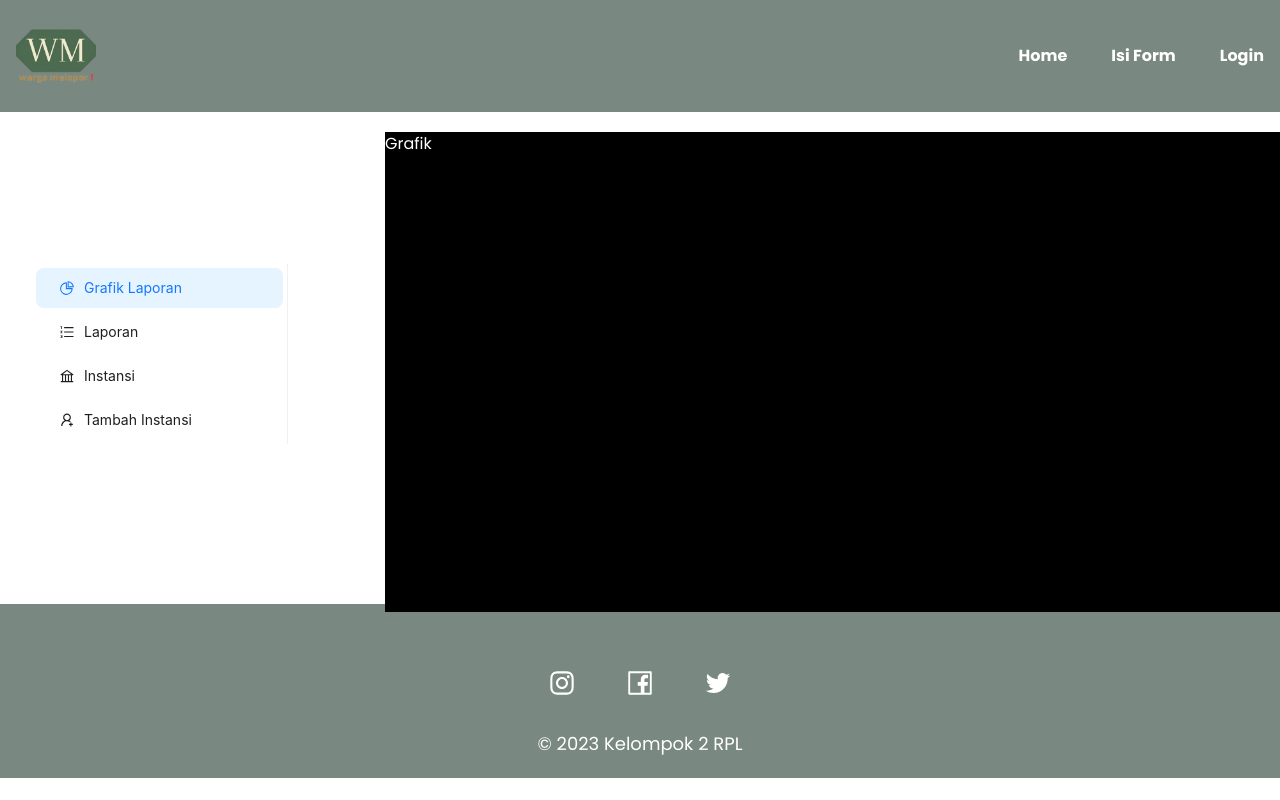
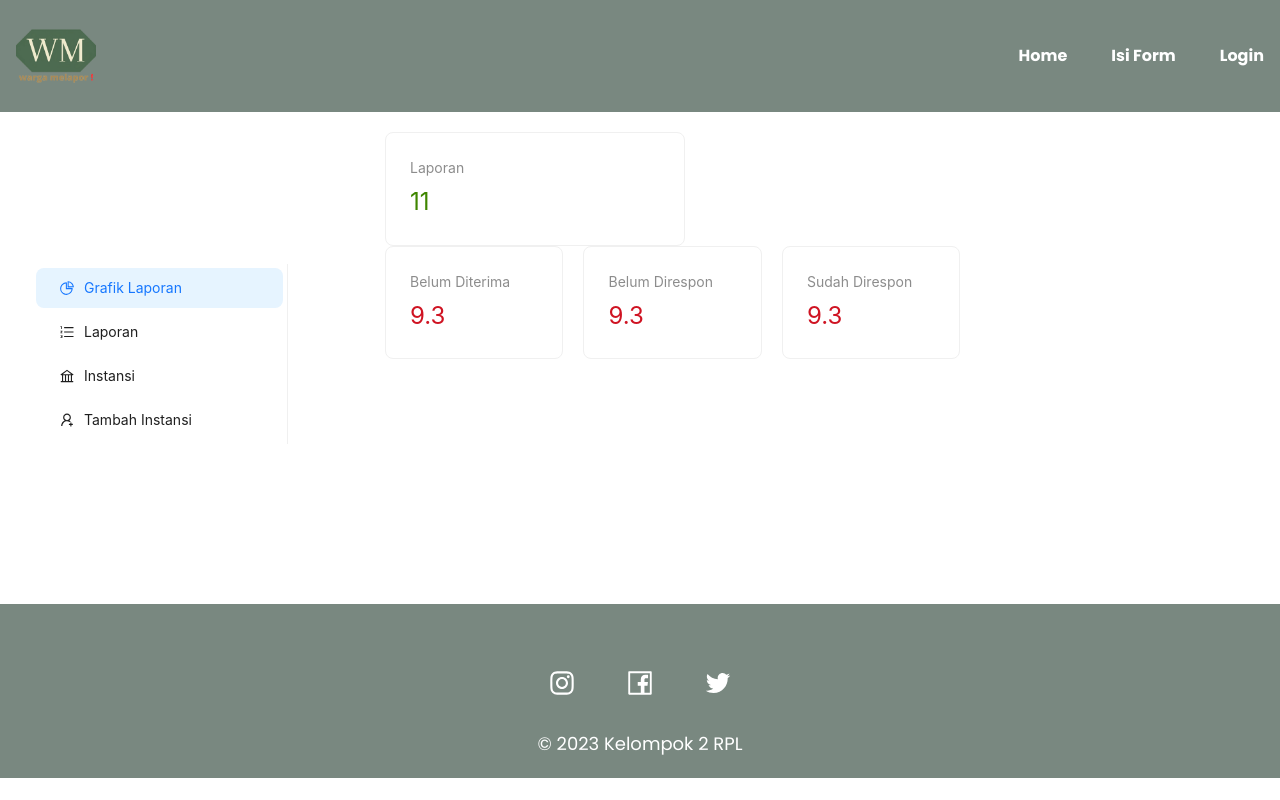
Before and after one commit to muhammadfauzanis/Tubes-RPL, a React (Create React App) app: page /dashboard in a window 1280 px wide. Shown: the top 800 px of the page. Built offline with nearby package versions, Linux system fonts and the light colour scheme.

Commit message:
add grafik, tabel laporan, tabel instansi

```diff
--- /dev/null
+++ b/src/Components/Grafik.jsx
@@ -0,0 +1,56 @@
+import { ArrowDownOutlined, ArrowUpOutlined } from '@ant-design/icons';
+import { Card, Col, Row, Statistic } from 'antd';
+const Grafik = () => (
+    <>
+        <Row gutter={16} >
+            <Col span={8}>
+            <Card bordered={true}>
+                <Statistic
+                title="Laporan"
+                value={11}
+                valueStyle={{
+                    color: '#3f8600',
+                }}
+                />
+            </Card>
+            </Col>
+        </Row>
+        <Row gutter={20}>
+        <Col span={5}>
+            <Card bordered={true}>
+                <Statistic
+                title="Belum Diterima"
+                value={9.3}
+                valueStyle={{
+                    color: '#cf1322',
+                }}
+                />
+            </Card>
+            </Col>
+            <Col span={5}>
+            <Card bordered={true}>
+                <Statistic
+                title="Belum Direspon"
+                value={9.3}
+                valueStyle={{
+                    color: '#cf1322',
+                }}
+                />
+            </Card>
+            </Col>
+            <Col span={5}>
+            <Card bordered={true}>
+                <Statistic
+                title="Sudah Direspon"
+                value={9.3}
+                valueStyle={{
+                    color: '#cf1322',
+                }}
+                />
+            </Card>
+            </Col>
+        </Row>
+    </>
+
+);
+export default Grafik;
--- a/src/Components/ModalAddInstansi.jsx
+++ b/src/Components/ModalAddInstansi.jsx
@@ -1,7 +1,9 @@
 import { Button, Form, Modal, Input } from 'antd';
+import Title from 'antd/es/skeleton/Title';
 import axios from 'axios';
 import { useState } from 'react';
 import { BsPlusCircle } from 'react-icons/bs';
+import Swal from 'sweetalert2';
 
   function ModalAddInstansi(props) {
 
@@ -19,12 +21,33 @@ import { BsPlusCircle } from 'react-icons/bs';
 
     const onFinish = (values) => {
         console.log(values)
-        // axios.post(``, addRespon)
-        // .then(res => {
-
-        //     window.location.reload(false)
-        // })
-        // .catch(err => console.log(err))
+        axios.post(`https://expressjs-server-production-da81.up.railway.app/instansi`, values)
+        .then(res => {
+            Swal.fire({
+                icon: "success",
+                title: "Tambah Instansi Berhasil",
+                background: "#61876E",
+                color: "#fff",
+                iconColor: "#A6BB8D",
+                confirmButtonColor: "#A6BB8D",
+                time: 2000,
+              });
+              setTimeout(() => {
+                window.location.reload(false)
+              }, 2000)
+        })
+        .catch(err => {
+            Swal.fire({
+                icon: "warning",
+                title: "Tambah Instansi Gagal!",
+                text: "Mohon lengkapi data anda",
+                background: "#61876E",
+                color: "#fff",
+                iconColor: "#A6BB8D",
+                confirmButtonColor: "#A6BB8D",
+                time: 2000,
+              });
+        })
     };
 
     const onFinishFailed = (errorInfo) => {
@@ -33,7 +56,7 @@ import { BsPlusCircle } from 'react-icons/bs';
 
     return (
         <>
-            <Button type="primary" onClick={showModal} icon={<BsPlusCircle />} >Tambah Instansi</Button>
+            <p onClick={showModal}> Tambah Instansi</p>
 
             <Modal title="Tambah Instansi" open={isModalOpen} onCancel={handleCancel} footer={null} >
                 <Form
--- a/src/Components/Sidebar.jsx
+++ b/src/Components/Sidebar.jsx
@@ -2,6 +2,8 @@ import {PieChartOutlined, OrderedListOutlined, BankOutlined, UserAddOutlined } f
 import {Menu } from 'antd';
 import { useEffect, useState } from 'react';
 import ModalAddInstansi from './ModalAddInstansi';
+import Tabel from './Tabel';
+import Grafik from './Grafik';
 
   function getItem(label, key, icon, children, type) {
     return {
@@ -16,7 +18,7 @@ import ModalAddInstansi from './ModalAddInstansi';
     getItem('Grafik Laporan', '1', <PieChartOutlined />),
     getItem('Laporan', '2', <OrderedListOutlined  />),
     getItem('Instansi', '3', <BankOutlined />),
-    getItem('Tambah Instansi', '4', <UserAddOutlined />),
+    getItem(<ModalAddInstansi />,'4', <UserAddOutlined />),
   ];
 
 
@@ -28,23 +30,19 @@ import ModalAddInstansi from './ModalAddInstansi';
     useEffect(() => {
         switch (keyContent) {
             case 1:
-                setContent(<h1>Grafik</h1>)
+                setContent(<Grafik />)
                 break;
 
             case 2:
-                setContent(<h1>Table Laporan</h1>)
+                setContent(<Tabel name = 'laporan' />)
                 break;
 
             case 3:
-                setContent(<h1>Table Instansi</h1>)
-                break;
-
-             case 4:
-                setContent(<ModalAddInstansi />)
+                setContent(<Tabel name = 'instansi' />)
                 break;
 
             default:
-                setContent(<h1>Grafik</h1>)
+                setContent(<Grafik />)
                 break;
         }
     }, [keyContent])
@@ -77,7 +75,7 @@ import ModalAddInstansi from './ModalAddInstansi';
 
 
             }}>
-            <div className="text-white h-full mt-24 bg-black">{content}</div>
+            <div className="text-white h-full mt-24 ">{content}</div>
             </div>
         </>
     );
--- /dev/null
+++ b/src/Components/Tabel.jsx
@@ -0,0 +1,119 @@
+import { Space, Table, Tag } from 'antd';
+import { useEffect, useState } from 'react';
+const columnLaporan = [
+    {
+        title: 'Judul',
+        dataIndex: 'judul',
+        key: 'judul',
+    },
+    {
+        title: 'Isi',
+        dataIndex: 'isi',
+        key: 'isi',
+    },
+    {
+        title: 'Lokasi',
+        dataIndex: 'lokasi',
+        key: 'lokasi',
+    },
+    {
+        title: 'Tujuan',
+        dataIndex: 'tujuan',
+        key: 'tujuan',
+    },
+    {
+        title: 'Tanggal Laporan',
+        dataIndex: 'tanggal_laporan',
+        key: 'tanggal_laporan',
+    },
+    {
+        title: 'Respon Laporan',
+        dataIndex: 'respon_laporan',
+        key: 'respon_laporan',
+    },
+    {
+        title: 'Tanggal Respon',
+        dataIndex: 'tanggal_respon',
+        key: 'tanggal_respon',
+    },
+];
+
+const columnInstansi = [
+  {
+      title: 'Nama',
+      dataIndex: 'nama',
+      key: 'nama',
+  },
+  {
+    title: 'Username',
+    dataIndex: 'username',
+    key: 'username',
+  },
+  {
+    title: 'Password',
+    dataIndex: 'password',
+    key: 'password',
+  },
+  {
+    title: 'Jumlah Laporan',
+    dataIndex: 'jumlah_laporan',
+    key: 'jumlah_laporan',
+  },
+];
+
+
+const Tabel = (props) => {
+  const [columnTable, setColumnTable] = useState()
+  useEffect(() => {
+    // alert(props)
+    if (props.name === 'laporan') {
+      setColumnTable(columnLaporan)
+    } else if (props.name === 'instansi') {
+      setColumnTable(columnInstansi)
+    }
+
+  }, [props.name])
+
+  const data = [
+    {
+      judul: '1',
+    },
+    {
+      judul: '1',
+    },
+    {
+      judul: '1',
+    },
+    {
+      judul: '1',
+    },
+    {
+      judul: '1',
+    },
+    {
+      judul: '1',
+    },
+    {
+      judul: '1',
+    },
+    {
+      judul: '1',
+    },
+
+  ];
+
+  return (
+    <Table
+    columns={columnTable}
+    dataSource={data}
+    pagination={{
+        pageSize: 20,
+    }}
+    scroll={{
+        y: 350
+    }}/>
+  )
+  };
+
+
+export default Tabel;
```
